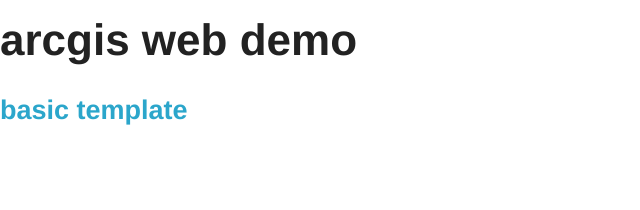
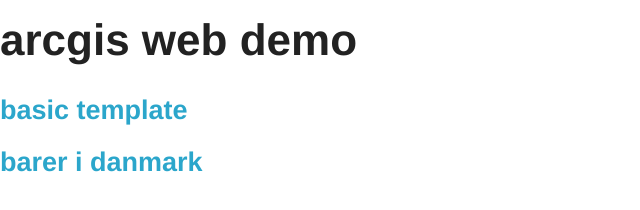
Before and after one commit to pilsna/arcgis-web-demo, a plain HTML site: page index.html in a window 1280 px wide. Shown: the whole page, without its empty margins (0-640 px from the left). Drawn offline with Linux system fonts and the light colour scheme; files whose address does not match are found by name.

Commit message:
added a link to the bar template

```diff
--- a/index.html
+++ b/index.html
@@ -16,6 +16,7 @@
 <body class="antialiased " id="dummybodyid">
     <h1>arcgis web demo</h1>
     <h3><a href="basic/">basic template</a></h3>
+    <h3><a href="bar/">barer i danmark</a></h3>
 </body>
 
 <script src="js/ganalytics.js"></script>
```
